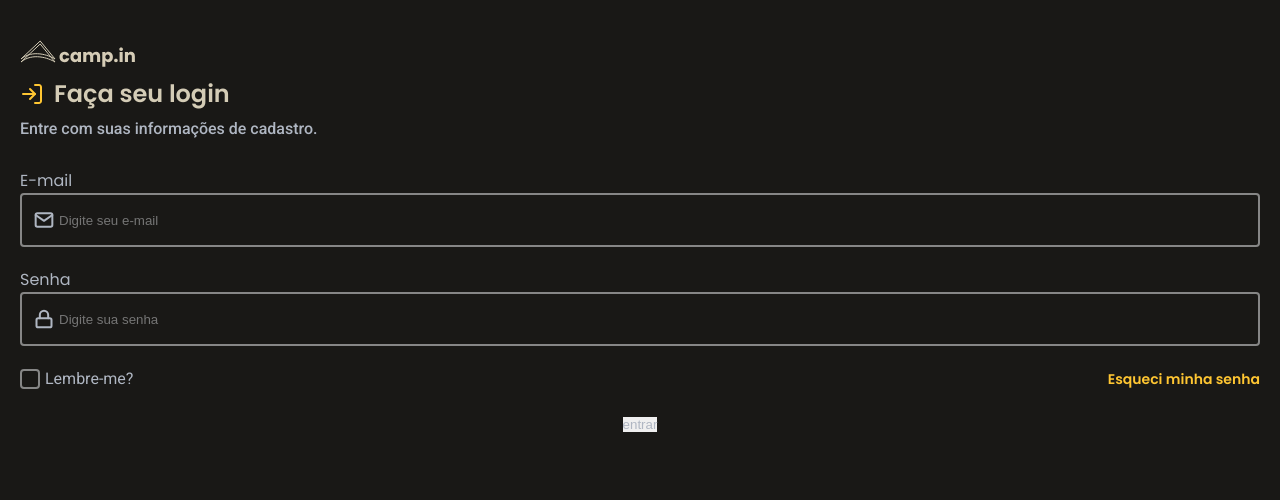
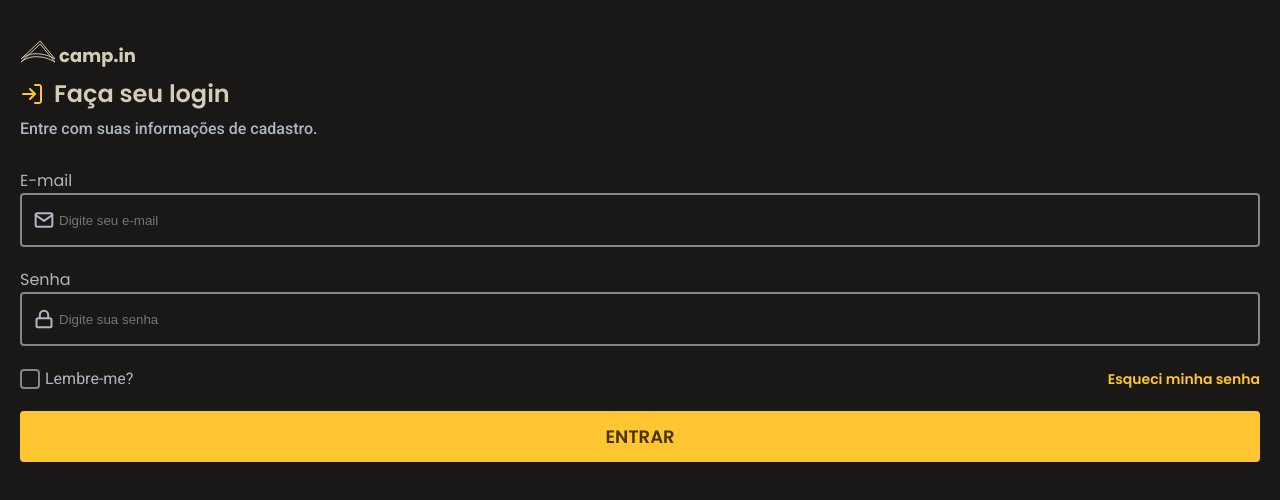
Before and after one commit to swxtz/dd-login, a React (Vite) app: page / in a window 1280 px wide. Shown: the top 500 px of the page. Built offline with nearby package versions, Linux system fonts and the light colour scheme.

Commit message:
style: added style on login button

```diff
--- a/src/components/ButtonLogin/styles.scss
+++ b/src/components/ButtonLogin/styles.scss
@@ -0,0 +1,22 @@
+@import "../../styles/colors";
+
+.button-wrapper {
+	button {
+		background-color: $primary-color;
+		text-transform: uppercase;
+		color: $button-text-color;
+		padding-block: .75rem;
+		width: 100%;
+		border-radius: .25rem;
+
+		font-size: 1.125rem;
+		font-weight: 600;
+ 		letter-spacing: 1.5%;
+		font-family: "Poppins", sans-serif;
+
+	}
+	&:hover {
+		filter: brightness(0.8);
+		transition: 300ms;
+	}
+}
```
